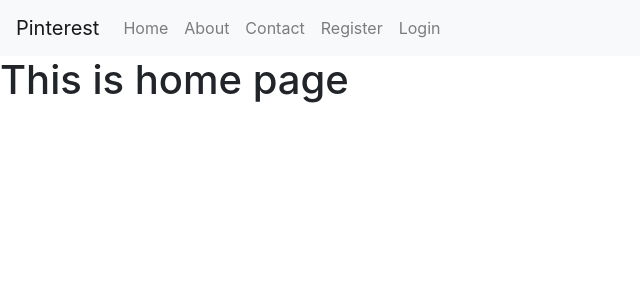
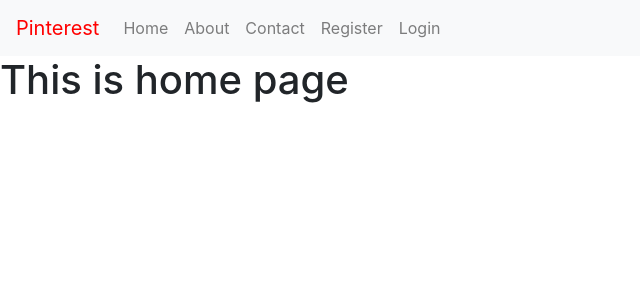
Before and after one commit to steffyjk/pintrverse, a Django app: page / in a window 1280 px wide. Shown: the top 300 px of the page, without its empty margins (0-640 px from the left). Run offline with Django 4.2, Linux system fonts and the light colour scheme; some libraries are stand-ins or nearby versions.

Commit message:
Feat [ Pinterest ] Name color change -> red

```diff
--- a/templates/base.html
+++ b/templates/base.html
@@ -10,7 +10,7 @@
 </head>
 <body>
 <nav class="navbar navbar-expand-lg navbar-light bg-light">
-    <a class="navbar-brand" href="#">Pinterest</a>
+    <a class="navbar-brand" style="color:red" href="#">Pinterest</a>
     <button class="navbar-toggler" type="button" data-toggle="collapse" data-target="#navbarNav" aria-controls="navbarNav" aria-expanded="false" aria-label="Toggle navigation">
         <span class="navbar-toggler-icon"></span>
     </button>
```
